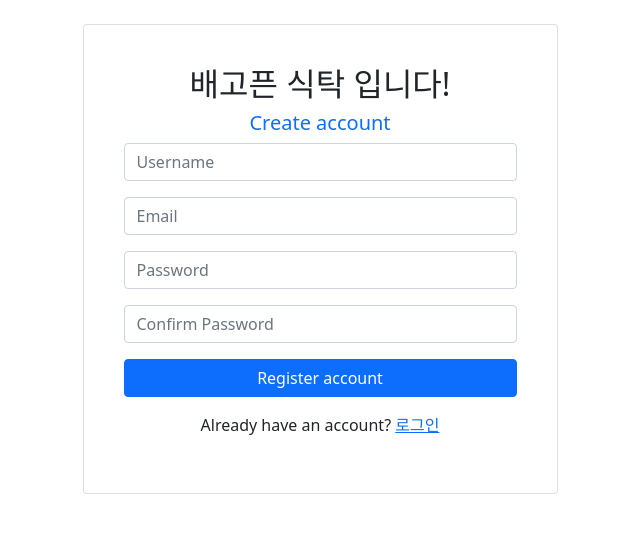
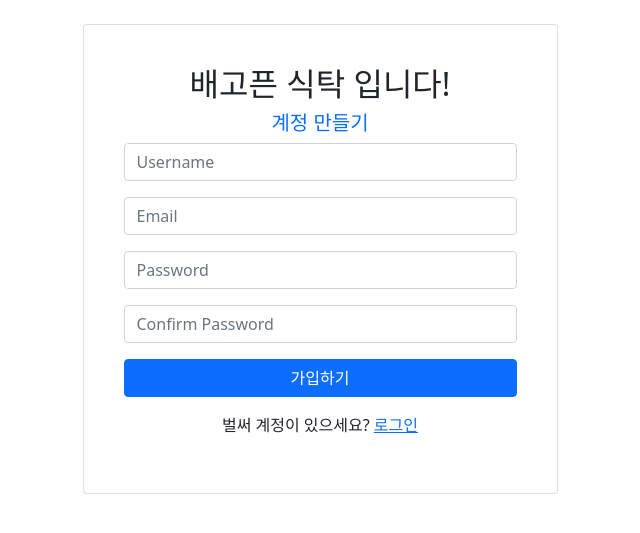
Before and after one commit to dh7hong/hungry-table, a Flask app: page /register/ in a window 1280 px wide. Shown: the top 533 px of the page, without its empty margins (320-960 px from the left). Run offline with Flask 2, Linux system fonts and the light colour scheme; some libraries are stand-ins or nearby versions.

Commit message:
all python files crammed into app.py

```diff
--- a/app.py
+++ b/app.py
@@ -56,10 +56,10 @@ def create_app():
     =================================================== '''
 
 # from app import db
-from flask_login import UserMixin
-
 class User(UserMixin, db.Model):
     __tablename__ = "user"
+
+    __table_args__ = {'extend_existing': True}
 
     id = db.Column(db.Integer, primary_key=True)
     username = db.Column(db.String(80), unique=True, nullable=False)
@@ -73,21 +73,28 @@ class User(UserMixin, db.Model):
     manage.py
     =================================================== '''
 
-# def deploy():
-# 	"""Run deployment tasks."""
-# 	from flask_migrate import upgrade,migrate,init,stamp
+def deploy():
+	"""Run deployment tasks."""
+	# from app import create_app,db
+	from flask_migrate import upgrade,migrate,init,stamp
 
-# 	app = create_app()
-# 	app.app_context().push()
-# 	db.create_all()
+	app = create_app()
+	app.app_context().push()
+	db.create_all()
 
-# 	# migrate database to latest revision
-# 	init()
-# 	stamp()
-# 	migrate()
-# 	upgrade()
+	# migrate database to latest revision
+	init()
+	stamp()
+	migrate()
+	upgrade()
 
-# deploy()
+import os
+
+directory_name = "migrations"
+if os.path.exists(directory_name):
+	pass
+else:
+	deploy()
 
 ''' ===================================================
     forms.py
@@ -221,7 +228,7 @@ def login():
 
     return render_template("auth.html",
         form=form,
-        text="Login",
+        text="로그인",
         title="Login",
         btn_action="Login"
         )
@@ -281,9 +288,9 @@ def register():
 
     return render_template("auth.html",
         form=form,
-        text="Create account",
-        title="Register",
-        btn_action="Register account"
+        text="계정 만들기",
+        title="회원가입",
+        btn_action="가입하기"
         )
 
 @app.route("/logout")
--- a/templates/auth.html
+++ b/templates/auth.html
@@ -70,10 +70,10 @@
 
                     <p>
                         {% if request.path != '/register/' %}
-                        New here?
+                        새로오셨나요?
                         <a href="{{url_for('register')}}">배고픈 식탁 계정 만들기</a>
                         {% else %}
-                        Already have an account?
+                        벌써 계정이 있으세요?
                         <a href="{{url_for('login')}}">로그인</a>
                         {% endif %}
                     </p>
```
Also changed, not shown: database.db.
